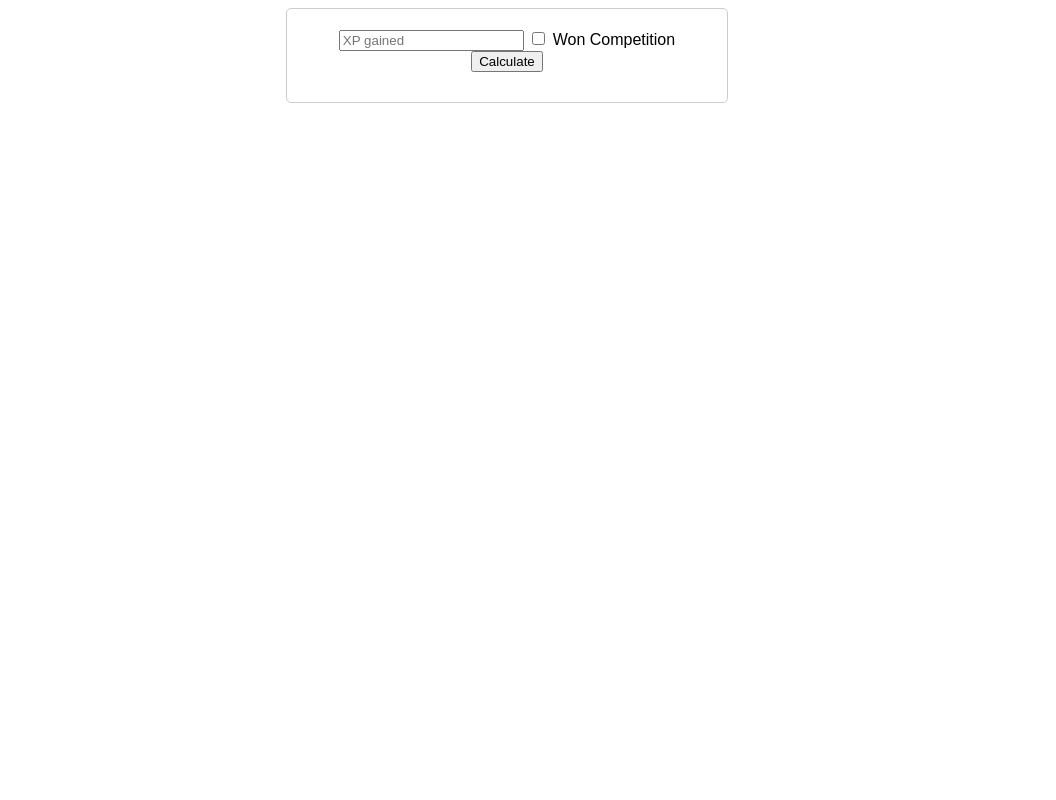
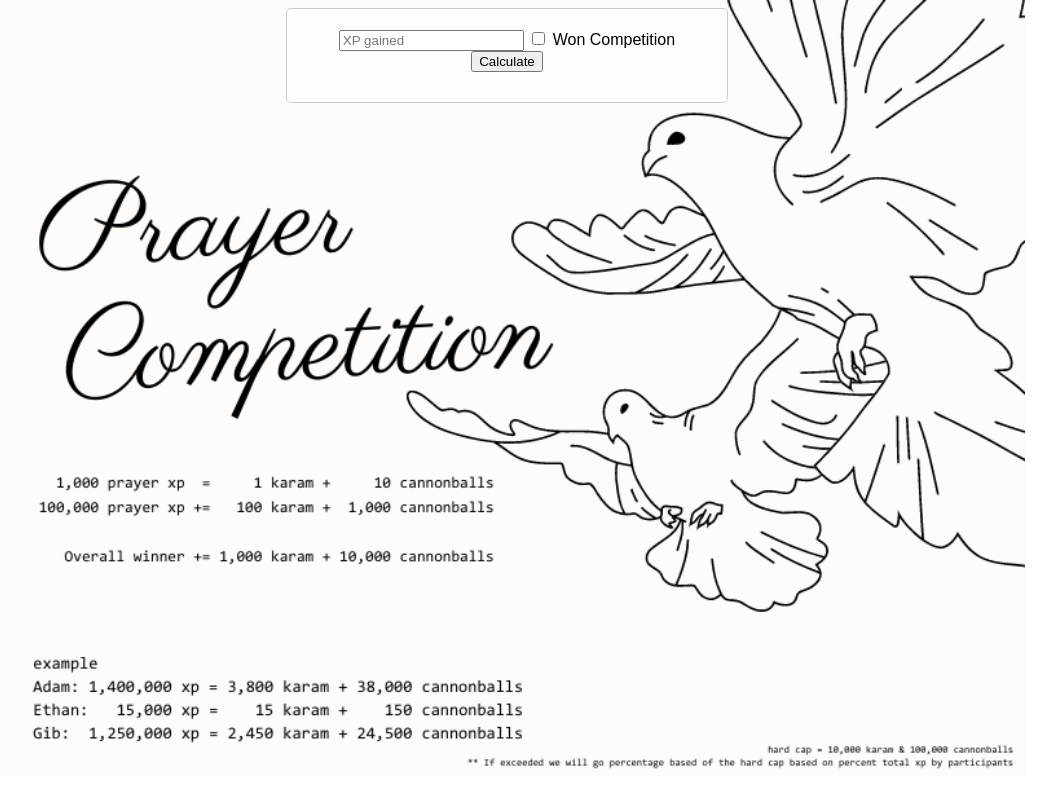
Before and after one commit to masongrosko/osrs_weekly_competition, a plain HTML site: page week_13/index.html in a window 1280 px wide. Shown: the whole page, without its empty margins (133-1189 px from the left). Drawn offline with Linux system fonts and the light colour scheme.

Commit message:
Update style.css

```diff
--- a/week_13/style.css
+++ b/week_13/style.css
@@ -1,5 +1,12 @@
 body {
     font-family: Arial, sans-serif;
+    background-image: url("./week_13_osrs_image.png");
+    background-position: center top;
+    overflow: hidden;
+    background-repeat: no-repeat;
+    background-size: contain;
+    height: 95vh;
+
 }
 
 .calculator {
@@ -9,6 +16,7 @@ body {
     border: 1px solid #ccc;
     border-radius: 5px;
     text-align: center;
+    background-color: rgba(255, 255, 255, 0.8);
 }
 
 .results {
```
